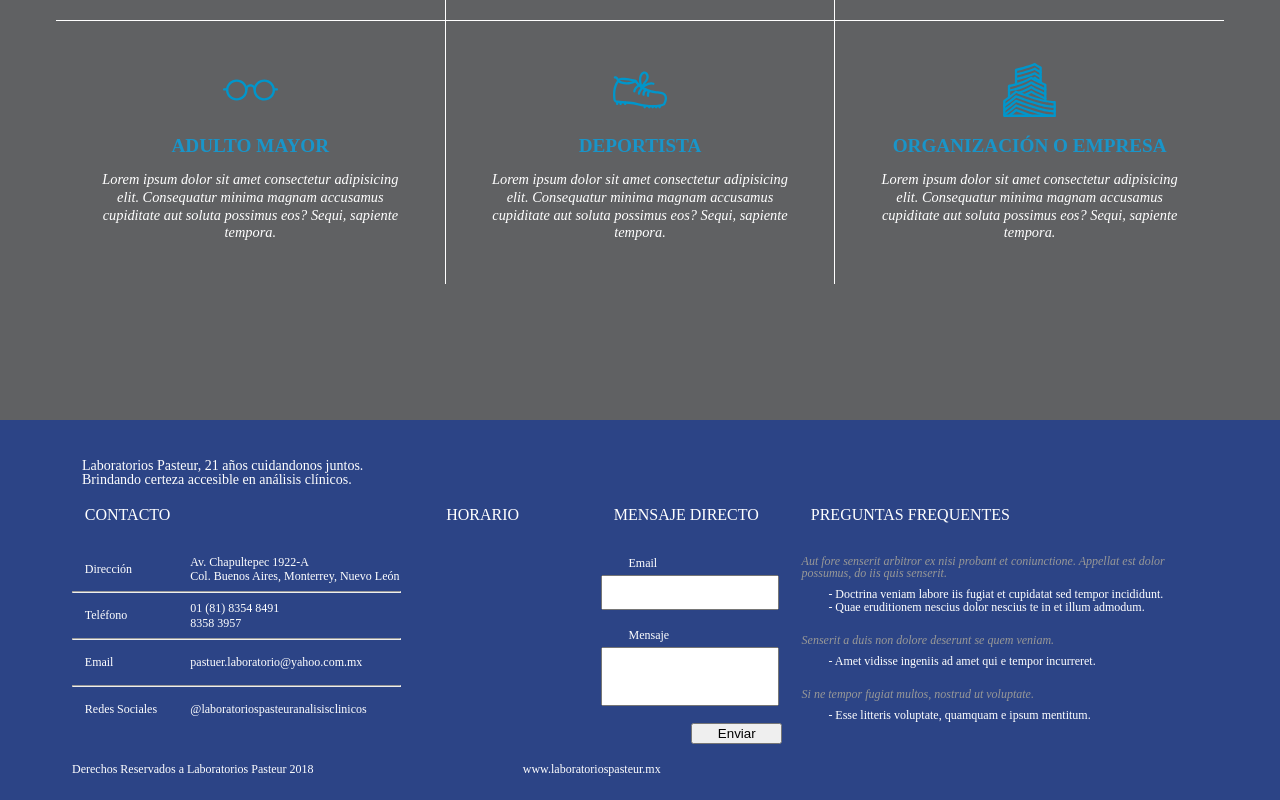
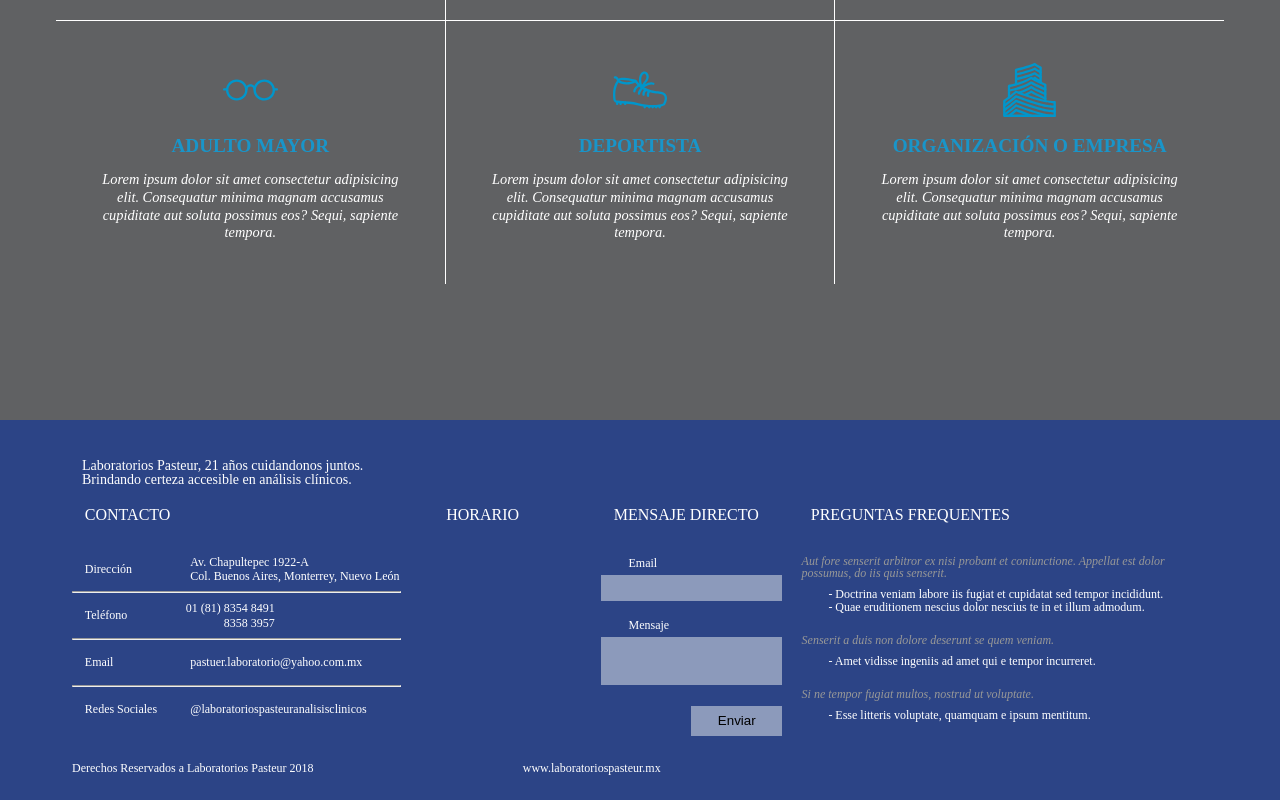
Before and after one commit to Axolodev/LaboratoriosPasteur, a React (Create React App) app: page / in a window 1280 px wide. Shown: the part 1980-2780 px from the top of the page. Built offline with nearby package versions, Linux system fonts and the light colour scheme; some icons are missing.

Commit message:
Tweak Footer for better resemblance to design

```diff
--- a/src/components/Footer/ContactInfo.jsx
+++ b/src/components/Footer/ContactInfo.jsx
@@ -58,6 +58,12 @@ const ContactItem = styled.div`
   }
 `
 
+const PhoneNumbers = styled.p`
+  flex: 2;
+  text-align: right;
+  padding: 0 40% 0 0;
+`
+
 const Schedule = styled.div`
   grid-column: 2 / 3;
   grid-row: 2 / 3;
@@ -76,9 +82,14 @@ const DirectMessage = styled.div`
   }
 
   textarea {
+    font-size: 12px;
+    font-family: inherit;
     height: 2.2em;
-    width: 95%;
-    margin: 0 0 1em 0;
+    width: 100%;
+    box-sizing: border-box;
+    border: 0;
+    margin: 0 auto 1em;
+    background-color: #8C9ABB;
     resize: none;
   }
 
@@ -87,7 +98,12 @@ const DirectMessage = styled.div`
   }
 
   input {
+    height: 2.2em;
     width: 50%;
+    padding: 5px;
+    border: 0;
+    margin: 0.5em 0;
+    background-color: #8C9ABB;
     float: right;
   }
 `
@@ -146,8 +162,8 @@ const ContactInfo = () => (
         <hr/>
         <ContactItem>
           <p>Teléfono</p>
-          <p>01 (81) 8354 8491<br/>
-          8358 3957</p>
+          <PhoneNumbers>01 (81) 8354 8491<br/>
+          8358 3957</PhoneNumbers>
         </ContactItem>
         <hr/>
         <ContactItem>
```
